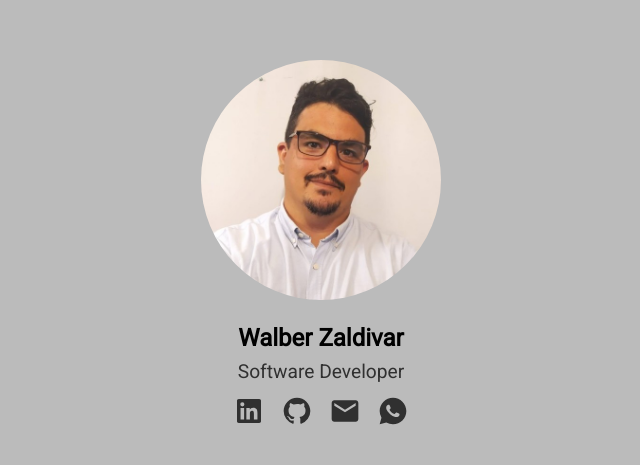
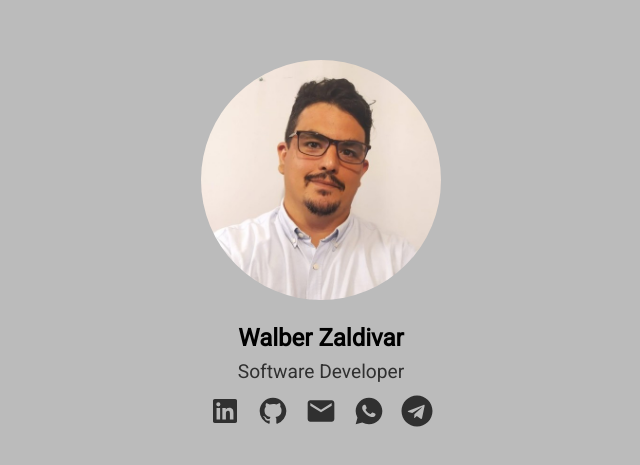
Before and after one commit to wzaldivar/wzaldivar-profile, a Next.js app: page / in a window 1280 px wide. Shown: the part 151-616 px from the top of the page, without its empty margins (319-959 px from the left). Built offline with nearby package versions, Linux system fonts and the light colour scheme.

Commit message:
add telegram

```diff
--- a/src/components/social-media-bar.tsx
+++ b/src/components/social-media-bar.tsx
@@ -5,12 +5,14 @@ import {
   RiWhatsappFill as WhatsappIcon,
 } from "react-icons/ri";
 import { MdEmail as EmailIcon } from "react-icons/md";
+import { FaTelegram as TelegramIcon } from "react-icons/fa";
 
 export default function SocialMediaBar() {
   const linkedin = "https://linkedin.com/in/walber-zaldivar-herrera";
   const github = "https://github.com/wzaldivar";
   const email = "mailto:walber.zaldivar@gmail.com";
   const whatsapp = "https://wa.me/59895059121";
+  const telegram = "https://t.me/wzaldivar";
 
   return (
     <div className="social-link-bar">
@@ -34,6 +36,11 @@ export default function SocialMediaBar() {
           <WhatsappIcon />
         </Link>
       </div>
+      <div className="social-link-frame">
+        <Link className="social-link" href={telegram}>
+          <TelegramIcon />
+        </Link>
+      </div>
     </div>
   );
 }
```
